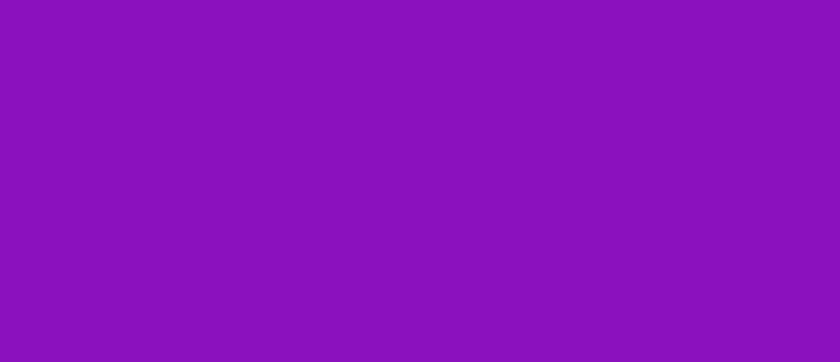
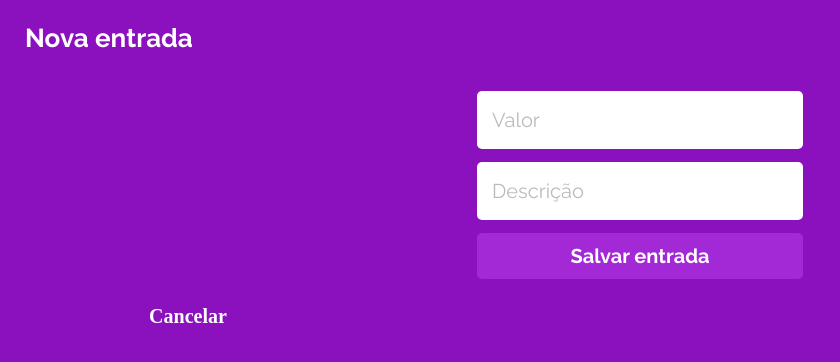
Before and after one commit to gabriel-lutz/Frontend-MyWallet, a React (Create React App) app: page /cashin in a window 1280 px wide. Shown: the top 362 px of the page, without its empty margins (0-840 px from the left). Built offline with nearby package versions, Linux system fonts and the light colour scheme; a web font is replaced by a local one.

Commit message:
adicionado layout para as rotas /cashin /cashout

```diff
--- a/src/components/App.js
+++ b/src/components/App.js
@@ -4,6 +4,8 @@ import Login from "./Login/Login"
 import Register from "./Register/Register"
 import Balance from "./Balance/Balance"
 import UserContext from "../contexts/UserContext"
+import Cashin from "./Cashin/Cashin"
+import Cashout from "./Cashout/Cashout"
 
 export default function App(){
     const [userData, setUserData] = useState({})
@@ -20,6 +22,12 @@ export default function App(){
                     <Route path='/balance'>
                         <Balance></Balance>
                     </Route>
+                    <Route path='/cashin'>
+                        <Cashin></Cashin>
+                    </Route>
+                    <Route path='/cashout'>
+                        <Cashout></Cashout>
+                    </Route>
                 </Switch>
             </BrowserRouter>
         </UserContext.Provider>
--- /dev/null
+++ b/src/components/Cashin/Cashin.js
@@ -0,0 +1,114 @@
+import styled from "styled-components"
+import {useState, useContext} from "react"
+import { useHistory } from "react-router-dom"
+import UserContext from "../../contexts/UserContext"
+import axios from "axios"
+
+export default function Cashin(){
+    const {userData} = useContext(UserContext)
+    const [data, setData] = useState({})
+    const history = useHistory()
+    const header = {
+        headers: {"Authorization": `${userData.token}`}
+    }
+
+    function registerCashin(e){
+        e.preventDefault()
+        const object = {
+            ...data,
+            operation: "cashin",
+        }
+
+        const promisse = axios.post('http://192.168.2.11:4000/registerOperation', object, header)
+        promisse.then(()=>{
+            history.push("/balance")
+        })
+        promisse.catch(()=>{
+            alert("Houve um erro ao registrar a operação. Tente novamente")
+        })
+    }
+    return(
+        <Conteiner>
+            <h1>Nova entrada</h1>
+            <form onSubmit={registerCashin}>
+                <Input type="number" placeholder='Valor' onChange={e=>setData({...data, ammount: e.target.value})}></Input>
+                <Input placeholder='Descrição' onChange={e=>setData({...data, description: e.target.value})}></Input>
+                <Button onClick={registerCashin}>Salvar entrada</Button>
+            </form>
+                <CancelButton onClick={()=>{history.push("/balance")}}>Cancelar</CancelButton>
+        </Conteiner>
+    )
+}
+
+const Conteiner = styled.div`
+    display: flex;
+    flex-direction: column;
+    align-items:left;
+
+    h1{
+        color:white;
+        font-size: 26px;
+        font-family: 'Raleway', sans-serif;
+        font-weight: 700;
+        margin-top:25px;
+        margin-bottom:40px;
+        padding-left: 25px;
+    }
+    form{
+        width: 100%;
+        display:flex;
+        flex-direction: column;
+        align-items: center;
+        margin-bottom: 15px ;
+    }
+    a{
+    text-decoration: none;
+    color:white;
+    font-family: 'Raleway', sans-serif;
+}
+`
+
+const Input = styled.input`
+    width: 100%;
+    max-width: 326px;
+    padding: 15px;
+    height:58px;
+    margin-bottom:13px;
+    border-radius: 5px;
+    border: none;
+    font-size: 20px;
+    outline: none;
+    color:black;
+    &::placeholder{
+        color:#bbbbbb;
+    }
+`
+
+const Button = styled.button`
+    width: 100%;
+    max-width: 326px;
+    height:46px;
+    border-radius:5px;
+    background-color:#A328D6;
+    border:none;
+    outline:none;
+    font-size: 20px;
+    color:white;
+    font-weight: 700;
+`
+
+const CancelButton = styled.div`
+    width: 100%;
+    max-width: 326px;
+    height:46px;
+    border-radius:5px;
+    background-color:;
+    border:none;
+    outline:none;
+    font-size: 20px;
+    color:white;
+    font-weight: 700;
+    text-align: center;
+    padding:12px;
+    margin-left: 25px;;
+`
--- /dev/null
+++ b/src/components/Cashout/Cashout.js
@@ -0,0 +1,114 @@
+import styled from "styled-components"
+import {useState, useContext} from "react"
+import { useHistory } from "react-router-dom"
+import UserContext from "../../contexts/UserContext"
+import axios from "axios"
+
+export default function Cashout(){
+    const {userData} = useContext(UserContext)
+    const [data, setData] = useState({})
+    const history = useHistory()
+    const header = {
+        headers: {"Authorization": `Bearer ${userData.token}`}
+    }
+
+    function registerCashout(e){
+        e.preventDefault()
+        const object = {
+            ...data,
+            operation: "cashout",
+        }
+
+        const promisse = axios.post('http://192.168.2.11:4000/registerOperation', object, header)
+        promisse.then(()=>{
+            history.push("/balance")
+        })
+        promisse.catch(()=>{
+            alert("Houve um erro ao registrar a operação. Tente novamente")
+        })
+    }
+    return(
+        <Conteiner>
+            <h1>Nova Saida</h1>
+            <form onSubmit={registerCashout}>
+                <Input type="number" placeholder='Valor' onChange={e=>setData({...data, ammount: e.target.value})}></Input>
+                <Input placeholder='Descrição' onChange={e=>setData({...data, description: e.target.value})}></Input>
+                <Button onClick={registerCashout}>Salvar saida</Button>
+            </form>
+                <CancelButton onClick={()=>{history.push("/balance")}}>Cancelar</CancelButton>
+        </Conteiner>
+    )
+}
+
+const Conteiner = styled.div`
+    display: flex;
+    flex-direction: column;
+    align-items:left;
+
+    h1{
+        color:white;
+        font-size: 26px;
+        font-family: 'Raleway', sans-serif;
+        font-weight: 700;
+        margin-top:25px;
+        margin-bottom:40px;
+        padding-left: 25px;
+    }
+    form{
+        width: 100%;
+        display:flex;
+        flex-direction: column;
+        align-items: center;
+        margin-bottom: 15px ;
+    }
+    a{
+    text-decoration: none;
+    color:white;
+    font-family: 'Raleway', sans-serif;
+}
+`
+
+const Input = styled.input`
+    width: 100%;
+    max-width: 326px;
+    padding: 15px;
+    height:58px;
+    margin-bottom:13px;
+    border-radius: 5px;
+    border: none;
+    font-size: 20px;
+    outline: none;
+    color:black;
+    &::placeholder{
+        color:#bbbbbb;
+    }
+`
+
+const Button = styled.button`
+    width: 100%;
+    max-width: 326px;
+    height:46px;
+    border-radius:5px;
+    background-color:#A328D6;
+    border:none;
+    outline:none;
+    font-size: 20px;
+    color:white;
+    font-weight: 700;
+`
+
+const CancelButton = styled.div`
+    width: 100%;
+    max-width: 326px;
+    height:46px;
+    border-radius:5px;
+    background-color:;
+    border:none;
+    outline:none;
+    font-size: 20px;
+    color:white;
+    font-weight: 700;
+    text-align: center;
+    padding:12px;
+    margin-left: 25px;;
+`
--- a/src/components/Login/Login.js
+++ b/src/components/Login/Login.js
@@ -5,7 +5,7 @@ import {useState, useContext} from "react"
 import UserContext from "../../contexts/UserContext"
 
 export default function Login(){
-    const {userData, setUserData} = useContext(UserContext)
+    const {setUserData} = useContext(UserContext)
     const [data, setData] = useState({})
     const history = useHistory()
 
```
